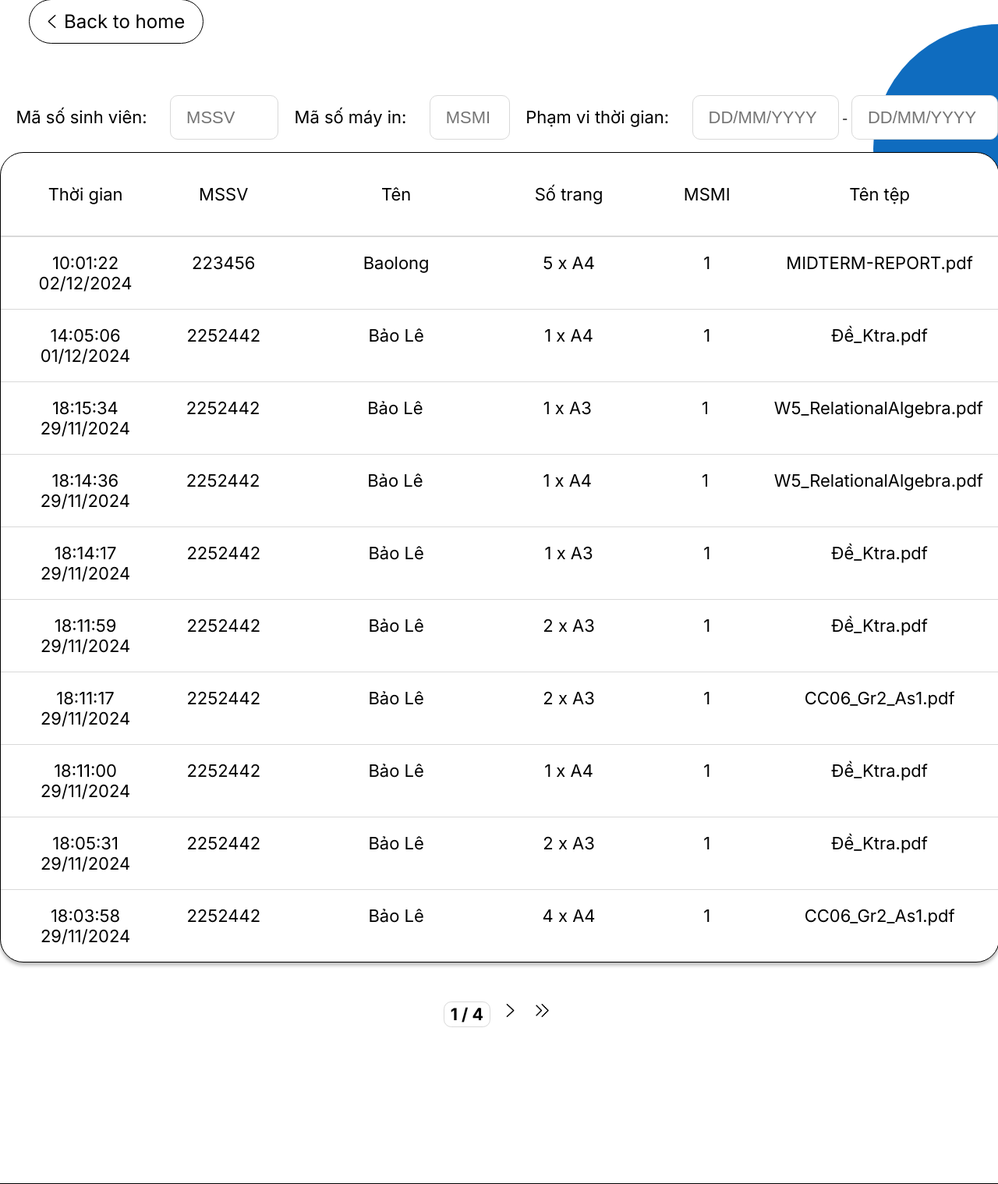
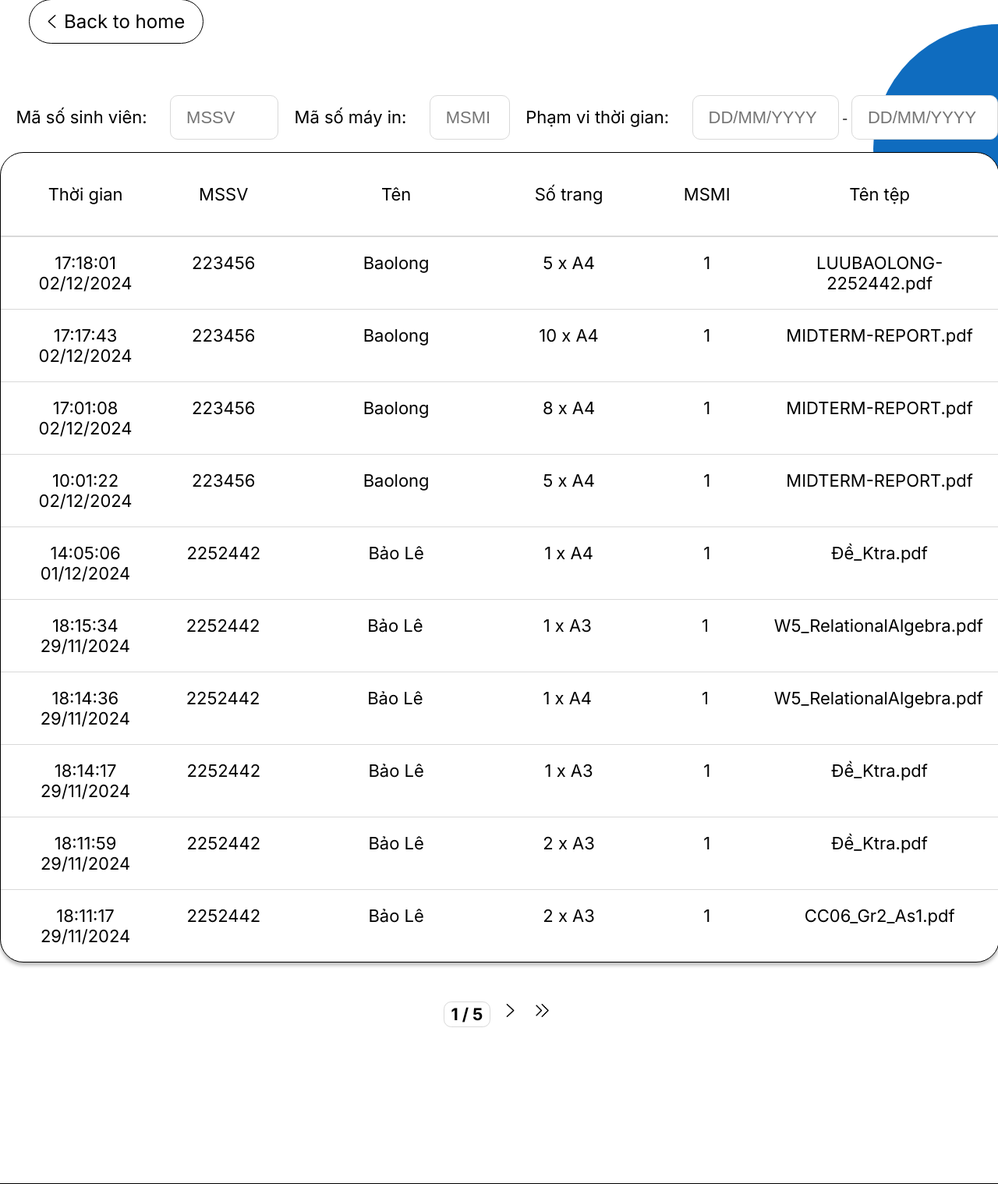
Before and after one commit to lokx1/HCMUT-SPSO, a PHP site: page /pages/SPSO/print_history.php in a window 1280 px wide; the page is wider, and only the part inside the window is pictured. Shown: the part 154-1672 px from the top of that part at 78% size. Run offline with PHP 8.4, Linux system fonts and the light colour scheme.

Commit message:
Near-Final ver 2

```diff
--- a/HCMUT_SPSO_MAIN/js/logAll.php
+++ b/HCMUT_SPSO_MAIN/js/logAll.php
@@ -1,6 +1,39 @@
 <?php
 $printHistory = array (
   0 =>
+  array (
+    'id' => 223456,
+    'name' => 'Baolong',
+    'time' => '17:18:01 02/12/2024',
+    'building' => 'A2',
+    'room' => '101',
+    'total_pages' => '5 x A4',
+    'msmi' => 1,
+    'docname' => 'LUUBAOLONG-2252442.pdf',
+  ),
+  1 =>
+  array (
+    'id' => 223456,
+    'name' => 'Baolong',
+    'time' => '17:17:43 02/12/2024',
+    'building' => 'A2',
+    'room' => '101',
+    'total_pages' => '10 x A4',
+    'msmi' => 1,
+    'docname' => 'MIDTERM-REPORT.pdf',
+  ),
+  2 =>
+  array (
+    'id' => 223456,
+    'name' => 'Baolong',
+    'time' => '17:01:08 02/12/2024',
+    'building' => 'A2',
+    'room' => '101',
+    'total_pages' => '8 x A4',
+    'msmi' => 1,
+    'docname' => 'MIDTERM-REPORT.pdf',
+  ),
+  3 =>
   array (
     'id' => 223456,
     'name' => 'Baolong',
@@ -11,7 +44,7 @@ $printHistory = array (
     'msmi' => 1,
     'docname' => 'MIDTERM-REPORT.pdf',
   ),
-  1 =>
+  4 =>
   array (
     'id' => 2252442,
     'name' => 'Bảo Lê',
@@ -22,7 +55,7 @@ $printHistory = array (
     'msmi' => 1,
     'docname' => 'Đề_Ktra.pdf',
   ),
-  2 =>
+  5 =>
   array (
     'id' => 2252442,
     'name' => 'Bảo Lê',
@@ -33,7 +66,7 @@ $printHistory = array (
     'msmi' => 1,
     'docname' => 'W5_RelationalAlgebra.pdf',
   ),
-  3 =>
+  6 =>
   array (
     'id' => 2252442,
     'name' => 'Bảo Lê',
@@ -44,7 +77,7 @@ $printHistory = array (
     'msmi' => 1,
     'docname' => 'W5_RelationalAlgebra.pdf',
   ),
-  4 =>
+  7 =>
   array (
     'id' => 2252442,
     'name' => 'Bảo Lê',
@@ -55,7 +88,7 @@ $printHistory = array (
     'msmi' => 1,
     'docname' => 'Đề_Ktra.pdf',
   ),
-  5 =>
+  8 =>
   array (
     'id' => 2252442,
     'name' => 'Bảo Lê',
@@ -66,7 +99,7 @@ $printHistory = array (
     'msmi' => 1,
     'docname' => 'Đề_Ktra.pdf',
   ),
-  6 =>
+  9 =>
   array (
     'id' => 2252442,
     'name' => 'Bảo Lê',
@@ -77,7 +110,7 @@ $printHistory = array (
     'msmi' => 1,
     'docname' => 'CC06_Gr2_As1.pdf',
   ),
-  7 =>
+  10 =>
   array (
     'id' => 2252442,
     'name' => 'Bảo Lê',
@@ -88,7 +121,7 @@ $printHistory = array (
     'msmi' => 1,
     'docname' => 'Đề_Ktra.pdf',
   ),
-  8 =>
+  11 =>
   array (
     'id' => 2252442,
     'name' => 'Bảo Lê',
@@ -99,7 +132,7 @@ $printHistory = array (
     'msmi' => 1,
     'docname' => 'Đề_Ktra.pdf',
   ),
-  9 =>
+  12 =>
   array (
     'id' => 2252442,
     'name' => 'Bảo Lê',
@@ -110,7 +143,7 @@ $printHistory = array (
     'msmi' => 1,
     'docname' => 'CC06_Gr2_As1.pdf',
   ),
-  10 =>
+  13 =>
   array (
     'id' => 2252442,
     'name' => 'Bảo Lê',
@@ -121,7 +154,7 @@ $printHistory = array (
     'msmi' => 1,
     'docname' => '_241_CO2003__Assignment_3_TASK_1_VN.pdf',
   ),
-  11 =>
+  14 =>
   array (
     'id' => 2252442,
     'name' => 'Bảo Lê',
@@ -132,7 +165,7 @@ $printHistory = array (
     'msmi' => 1,
     'docname' => 'Đề_Ktra.pdf',
   ),
-  12 =>
+  15 =>
   array (
     'id' => 2252442,
     'name' => 'Bảo Lê',
@@ -143,7 +176,7 @@ $printHistory = array (
     'msmi' => 1,
     'docname' => 'Đề_Ktra.pdf',
   ),
-  13 =>
+  16 =>
   array (
     'id' => 2252442,
     'name' => 'Bảo Lê',
@@ -154,7 +187,7 @@ $printHistory = array (
     'msmi' => 1,
     'docname' => '_241_CO2003__Assignment_3_TASK_1_VN.pdf',
   ),
-  14 =>
+  17 =>
   array (
     'id' => 2252442,
     'name' => 'Bảo Lê',
@@ -165,7 +198,7 @@ $printHistory = array (
     'msmi' => 1,
     'docname' => 'W5_RelationalAlgebra.pdf',
   ),
-  15 =>
+  18 =>
   array (
     'id' => 2252442,
     'name' => 'Bảo Lê',
@@ -176,7 +209,7 @@ $printHistory = array (
     'msmi' => 1,
     'docname' => 'W7_SQL_v1.pdf',
   ),
-  16 =>
+  19 =>
   array (
     'id' => 2252442,
     'name' => 'Bảo Lê',
@@ -187,7 +220,7 @@ $printHistory = array (
     'msmi' => 1,
     'docname' => 'W7_SQL_v1.pdf',
   ),
-  17 =>
+  20 =>
   array (
     'id' => 2252442,
     'name' => 'Bảo Lê',
@@ -198,7 +231,7 @@ $printHistory = array (
     'msmi' => 1,
     'docname' => 'CC06_Gr2_As2.pdf',
   ),
-  18 =>
+  21 =>
   array (
     'id' => 2252442,
     'name' => 'Bảo Lê',
@@ -209,7 +242,7 @@ $printHistory = array (
     'msmi' => 1,
     'docname' => 'W5_RelationalAlgebra.pdf',
   ),
-  19 =>
+  22 =>
   array (
     'id' => 2252442,
     'name' => 'Bảo Lê',
@@ -220,7 +253,7 @@ $printHistory = array (
     'msmi' => NULL,
     'docname' => 'Đề_Ktra.pdf',
   ),
-  20 =>
+  23 =>
   array (
     'id' => 2252442,
     'name' => 'Bảo Lê',
@@ -231,7 +264,7 @@ $printHistory = array (
     'msmi' => '0658',
     'docname' => 'Đề_Ktra.pdf',
   ),
-  21 =>
+  24 =>
   array (
     'id' => 2252442,
     'name' => 'Bảo Lê',
@@ -242,7 +275,7 @@ $printHistory = array (
     'msmi' => NULL,
     'docname' => '232 final CC_thi.pdf',
   ),
-  22 =>
+  25 =>
   array (
     'id' => 2252442,
     'name' => 'Bảo Lê',
@@ -253,7 +286,7 @@ $printHistory = array (
     'msmi' => '0658',
     'docname' => '33410-Article Text-112052-1-10-20180404.pdf',
   ),
-  23 =>
+  26 =>
   array (
     'id' => 2252442,
     'name' => 'Bảo Lê',
@@ -264,7 +297,7 @@ $printHistory = array (
     'msmi' => '0658',
     'docname' => 'Quiz11.1-Testing-Evolution_-Attempt-review-_-BK-LMS.pdf',
   ),
-  24 =>
+  27 =>
   array (
     'id' => 2252442,
     'name' => 'Bảo Lê',
@@ -275,7 +308,7 @@ $printHistory = array (
     'msmi' => '0658',
     'docname' => 'Microcontroller__1_ (7).pdf',
   ),
-  25 =>
+  28 =>
   array (
     'id' => '2252416',
     'name' => 'Lionel Messi',
@@ -286,7 +319,7 @@ $printHistory = array (
     'msmi' => '0650',
     'docname' => 'AnkaraMessi.docx',
   ),
-  26 =>
+  29 =>
   array (
     'id' => '2252932',
     'name' => 'Cristiano Ronaldo',
@@ -297,7 +330,7 @@ $printHistory = array (
     'msmi' => '0953',
     'docname' => 'Siuuuuuuuuuuu.pdf',
   ),
-  27 =>
+  30 =>
   array (
     'id' => '2253001',
     'name' => 'Neymar Jr',
@@ -308,7 +341,7 @@ $printHistory = array (
     'msmi' => '0470',
     'docname' => 'OhYeah.doc',
   ),
-  28 =>
+  31 =>
   array (
     'id' => '2253100',
     'name' => 'Kylian Mbappe',
@@ -319,7 +352,7 @@ $printHistory = array (
     'msmi' => '0651',
     'docname' => 'FastAndFurious.pdf',
   ),
-  29 =>
+  32 =>
   array (
     'id' => '2253200',
     'name' => 'Zlatan Ibrahimovic',
@@ -330,7 +363,7 @@ $printHistory = array (
     'msmi' => '0954',
     'docname' => 'IAmZlatan.docx',
   ),
-  30 =>
+  33 =>
   array (
     'id' => '2253300',
     'name' => 'Robert Lewandowski',
@@ -341,7 +374,7 @@ $printHistory = array (
     'msmi' => '0652',
     'docname' => 'GoalMachine.pdf',
   ),
-  31 =>
+  34 =>
   array (
     'id' => '2253400',
     'name' => 'Kevin De Bruyne',
@@ -352,7 +385,7 @@ $printHistory = array (
     'msmi' => '0653',
     'docname' => 'AssistKing.docx',
   ),
-  32 =>
+  35 =>
   array (
     'id' => '2253500',
     'name' => 'Sergio Ramos',
@@ -363,7 +396,7 @@ $printHistory = array (
     'msmi' => '0955',
     'docname' => 'Defender.pdf',
   ),
-  33 =>
+  36 =>
   array (
     'id' => '2253600',
     'name' => 'Luka Modric',
@@ -374,7 +407,7 @@ $printHistory = array (
     'msmi' => '0654',
     'docname' => 'MidfieldMaestro.doc',
   ),
-  34 =>
+  37 =>
   array (
     'id' => '2253700',
     'name' => 'Virgil van Dijk',
@@ -385,7 +418,7 @@ $printHistory = array (
     'msmi' => '0655',
     'docname' => 'RockSolid.pdf',
   ),
-  35 =>
+  38 =>
   array (
     'id' => '2253800',
     'name' => 'Mohamed Salah',
@@ -396,7 +429,7 @@ $printHistory = array (
     'msmi' => '0956',
     'docname' => 'EgyptianKing.docx',
   ),
-  36 =>
+  39 =>
   array (
     'id' => '2253900',
     'name' => 'Sadio Mane',
@@ -407,7 +440,7 @@ $printHistory = array (
     'msmi' => '0656',
     'docname' => 'Speedster.pdf',
   ),
-  37 =>
+  40 =>
   array (
     'id' => '2254000',
     'name' => 'Eden Hazard',
@@ -418,7 +451,7 @@ $printHistory = array (
     'msmi' => '0657',
     'docname' => 'Dribbler.docx',
   ),
-  38 =>
+  41 =>
   array (
     'id' => '2254100',
     'name' => 'Harry Kane',
@@ -429,7 +462,7 @@ $printHistory = array (
     'msmi' => '0957',
     'docname' => 'Striker.pdf',
   ),
-  39 =>
+  42 =>
   array (
     'id' => '2254200',
     'name' => 'Raheem Sterling',
```
Also changed, not shown: HCMUT_SPSO_MAIN/pages/Student/print_history.php (+47 -7 lines).
